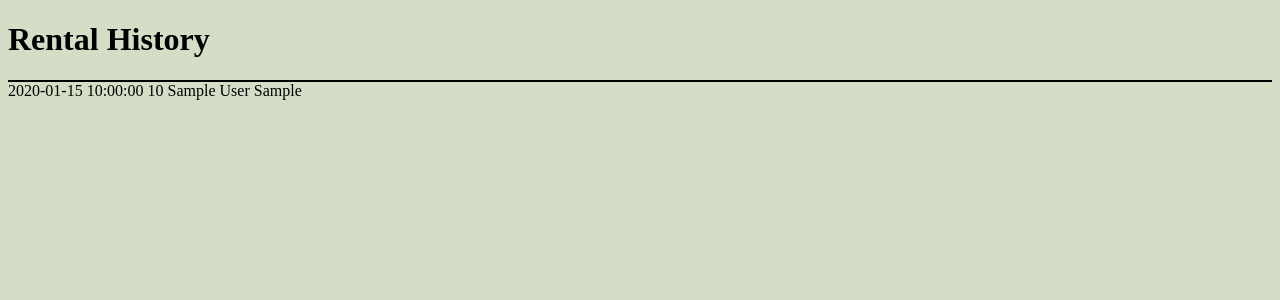
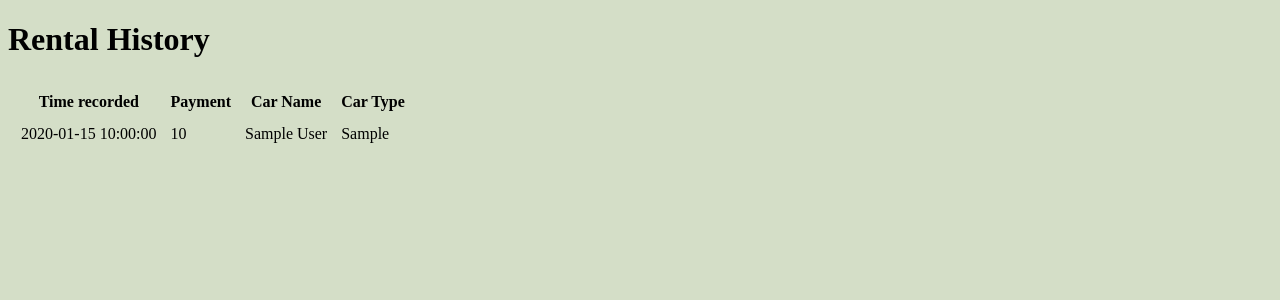
Before and after one commit to AlejandroMamani/car_rental_project, a PHP site: page /rental_history.php in a window 1280 px wide. Shown: the part 106-406 px from the top of the page. Run offline with PHP 8.4, Linux system fonts and the light colour scheme; the visitor is signed in with stand-in values (Sample User, id 1); tables that the repository leaves empty or names only in its code hold one stand-in row (values such as "Sample post").

Commit message:
updated rental to fit better and search

```diff
--- a/rental_history.php
+++ b/rental_history.php
@@ -20,9 +20,6 @@ $db_select = mysqli_select_db($db, "Car_rental_DB");
 
 if (mysqli_connect_errno()) {
     die("Failed to connect to MySQL: " . mysqli_connect_error());
-
-
-
 }
 
 ?>
@@ -55,7 +52,16 @@ if (mysqli_connect_errno()) {
             <h1>Rental History</h1>
             <div class="history box">
                 <form action="rental_history.php" method="post">
-                    <div class="field output">
+                    <table cellspacing="12">
+                        <thead>
+                            <tr>
+                                <th>Time recorded</th>
+                                <th>Payment</th>
+                                <th>Car Name</th>
+                                <th>Car Type</th>
+                            </tr>
+                        </thead>
+                        <tbody>
                             <?php
                                 // use view for to build the customer history of vehicles
                                 $customerID = $_SESSION['account_ID'];
@@ -63,13 +69,23 @@ if (mysqli_connect_errno()) {
                                 if ($result = $db->query($history_query)) {
                                     if ($result->num_rows > 0) {
                                         while ($row = $result->fetch_assoc()) {
-                                    echo "<hr style='border: 1px solid black; margin: 0;'><tr><td>" ;
-                                    echo "</td> <td>" . $row["time_stamp"]. "</td> <td>" . $row["total_payment"].
-                                    "</td> <td>" . $row["full_car_name"]."</td> <td>". $row["car_type"]. "</td> </tr>";
+                            ?>
+                                <tr>
+                                    <td><?php echo $row["time_stamp"];?>
+                                    <td><?php echo $row["total_payment"];?>
+                                    <td><?php echo $row["full_car_name"];?>
+                                    <td><?php echo $row["car_type"];?>
+                                </tr>
+                            <?php
                                         }
                                     }
                                 }
                                 ?>
+
+                        </tbody>
+                    </table>
+                    <div class="field output">
+
                     </div>
 
 
--- a/search.php
+++ b/search.php
@@ -82,9 +82,9 @@ if ($_SERVER["REQUEST_METHOD"] == "POST") {
 
     <?php if (isset($result) && $result->num_rows > 0) { ?>
         <h2>Available Cars</h2>
-        <table>
+        <table cellspacing="12">
             <thead>
-                <tr padx="50px">
+                <tr>
                     <th>Car ID</th>
                     <th>Car Name</th>
                     <th>Color</th>
```
Lines whose indentation alone changed are shown as unchanged.
